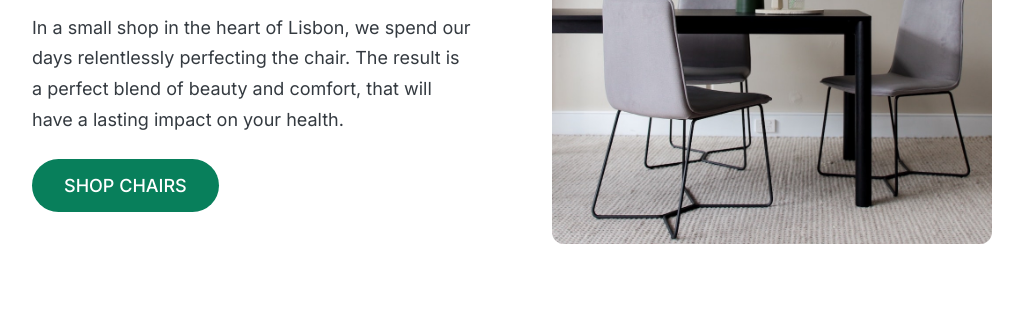
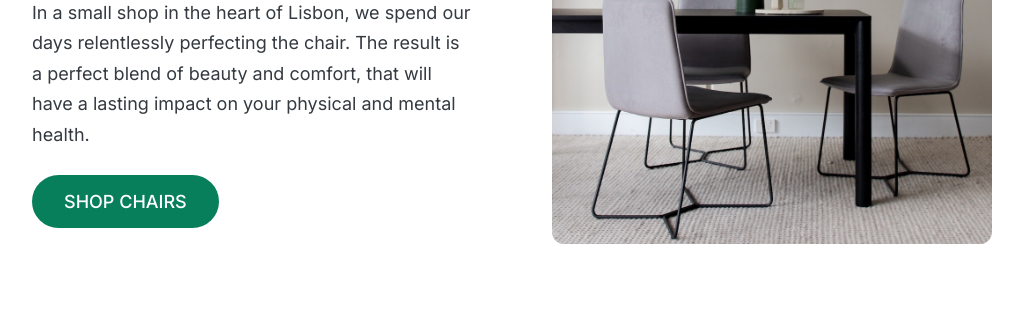
Before and after one commit to hieultph/lisbon-chair-shop-design, a plain HTML site: page index.html in a window 1280 px wide. Shown: the part 260-594 px from the top of the page, without its empty margins (128-1151 px from the left). Drawn offline with Linux system fonts and the light colour scheme.

Commit message:
Change a little message on  header-text

```diff
--- a/index.html
+++ b/index.html
@@ -22,7 +22,8 @@
           <p class="header-text">
             In a small shop in the heart of Lisbon, we spend our days
             relentlessly perfecting the chair. The result is a perfect blend of
-            beauty and comfort, that will have a lasting impact on your health.
+            beauty and comfort, that will have a lasting impact on your physical
+            and mental health.
           </p>
           <a class="btn btn--big" href="#">Shop chairs</a>
         </div>
```
